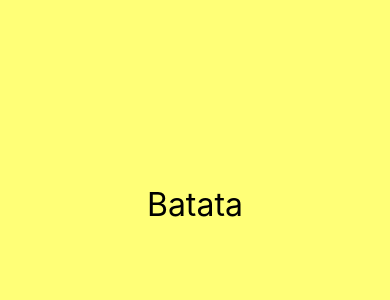
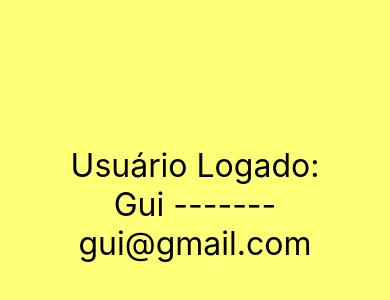
Before and after one commit to AnthonyLeier/fundamentos-react-app, a React Native app: screen / in a window 390 px wide. Shown: the part 218-518 px from the top of the page. Built offline with nearby package versions, Linux system fonts and the light colour scheme.

Commit message:
Hierarquia de Componentes

```diff
--- a/src/App.js
+++ b/src/App.js
@@ -10,12 +10,26 @@ import {SafeAreaView, StyleSheet} from 'react-native';
 // import Contador from './components/Contador';
 // import Pai from './components/indireta/Pai';
 // import ContadorV2 from './components/contador/ContadorV2'
-import Diferenciar from './components/Diferenciar';
+// import Diferenciar from './components/Diferenciar';
+// import ParImpar from './components/ParImpar'
+// import Familia from './components/relacao/Familia';
+// import Membro from './components/relacao/Membro';
+import UsuarioLogado from './components/UsuarioLogado';
+
+const usuario = {nome: 'Gui', email: 'gui@gmail.com'};
 
 export default () => (
 	<SafeAreaView style={style.App}>
+		<UsuarioLogado usuario={usuario} />
+		{/* <Aleatorio min={5} max={90} />
+		<Familia>
+			<Membro nome="Rodrigo" sobrenome="Faro" />
+			<Membro nome="Carlos" sobrenome="Faro" />
+			<Membro nome="Ana" sobrenome="Faro" />
+			<Membro nome="Robson" sobrenome="Faro" />
+		</Familia>
 		<Diferenciar />
-		{/* <Aleatorio min={5} max={90} />
+		<ParImpar num={4}/>
 		<ContadorV2 />
 		<Pai />
 		<Contador inicial={100} />
--- /dev/null
+++ b/src/components/Condicao.js
@@ -0,0 +1,7 @@
+export default props => {
+	if (props.teste) {
+		return props.children;
+	} else {
+		return false;
+	}
+};
--- /dev/null
+++ b/src/components/ParImpar.js
@@ -0,0 +1,15 @@
+import React from 'react';
+import {Text, View} from 'react-native';
+import Estilo from './estilo';
+
+export default ({num = 0}) => {
+	return (
+		<View>
+			{num % 2 === 0 ? (
+				<Text style={Estilo.textG}>Par</Text>
+			) : (
+				<Text style={Estilo.textG}>Impar</Text>
+			)}
+		</View>
+	);
+};
--- /dev/null
+++ b/src/components/UsuarioLogado.js
@@ -0,0 +1,18 @@
+import React from 'react';
+import {Text} from 'react-native';
+import Estilo from './estilo';
+import Condicao from './Condicao';
+
+export default props => {
+	const usuario = props.usuario || {};
+	return (
+		<>
+			<Condicao teste={usuario && Object.keys(usuario).length !== 0}>
+				<Text style={Estilo.textG}>Usuário Logado:</Text>
+				<Text style={Estilo.textG}>
+					{usuario.nome} ------- {usuario.email}
+				</Text>
+			</Condicao>
+		</>
+	);
+};
--- /dev/null
+++ b/src/components/relacao/Familia.js
@@ -0,0 +1,11 @@
+import React from 'react';
+import { Text } from 'react-native';
+
+export default props => {
+	return (
+		<>
+			<Text>Membros da Familia:</Text>
+			{props.children}
+		</>
+	);
+};
--- /dev/null
+++ b/src/components/relacao/Membro.js
@@ -0,0 +1,11 @@
+import React from 'react';
+import {Text} from 'react-native';
+import Estilo from '../estilo';
+
+export default props => {
+	return (
+		<Text style={Estilo.textG}>
+			{props.nome} {props.sobrenome}
+		</Text>
+	);
+};
```
